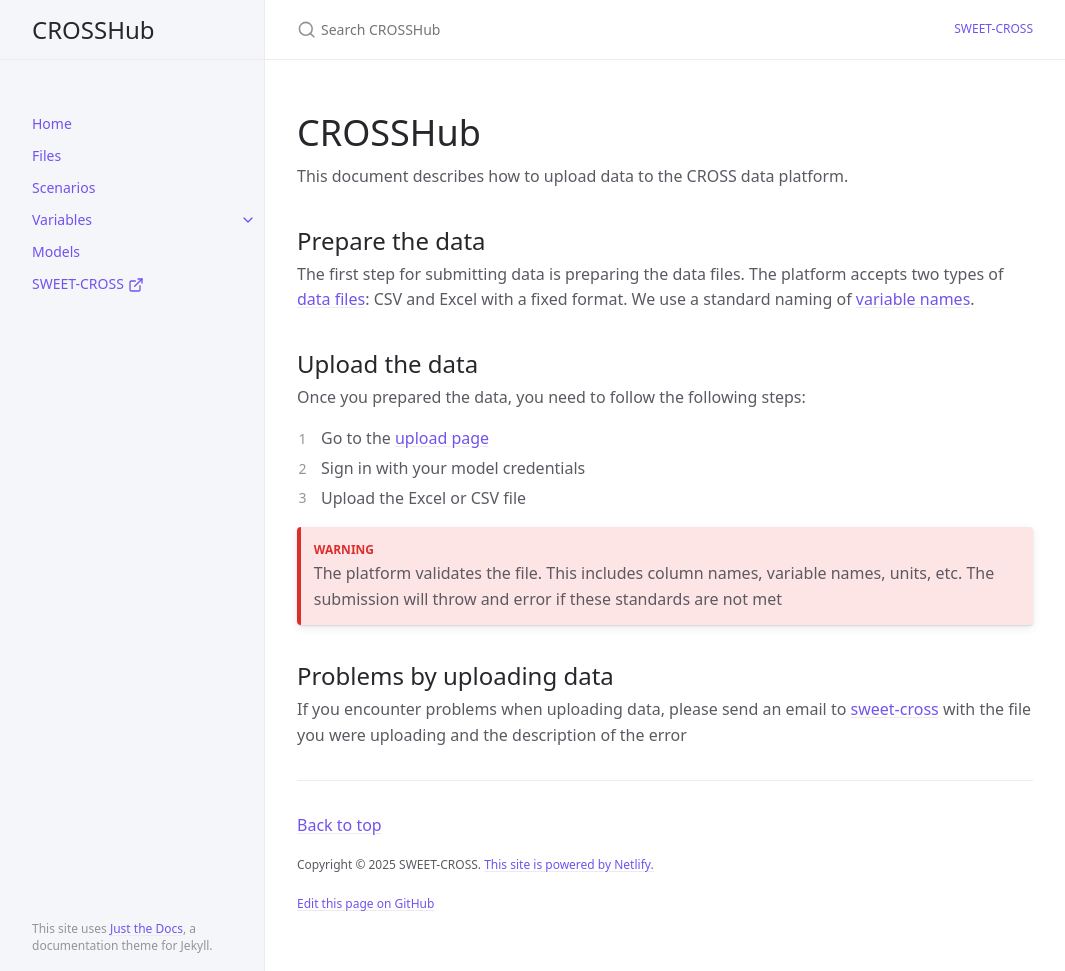
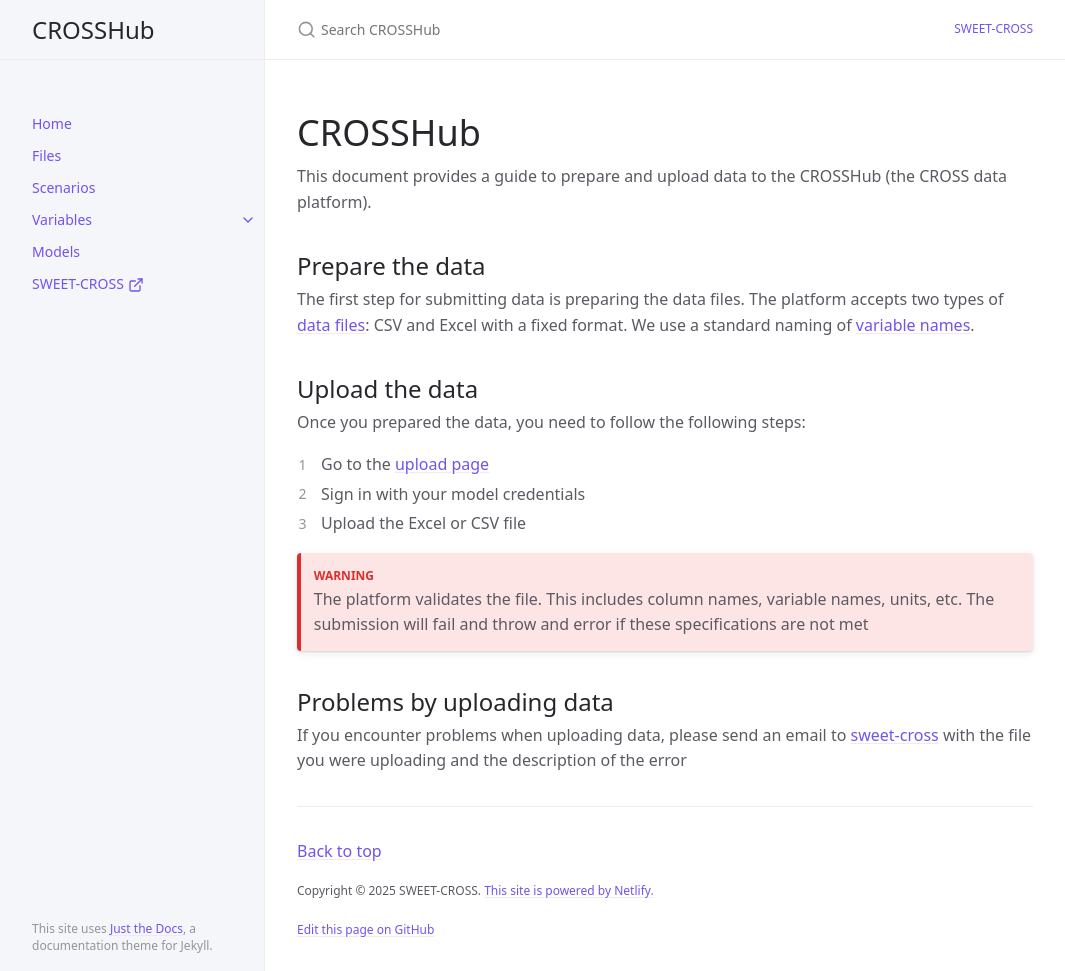
Before and after one commit to sweet-cross/data-model, a Jekyll site: the page built from index.md, in a window 1280 px wide and 971 px high. Shown: the whole window, without its empty margins (107-1172 px from the left). Built offline with Jekyll 4.4.1, drawn with Linux system fonts in a browser that asks for light colours; cached includes are drawn as plain includes.

Commit message:
some text corrections

```diff
--- a/index.md
+++ b/index.md
@@ -7,7 +7,7 @@ nav_order: 1
 
 # CROSSHub
 
-This document describes how to upload data to the CROSS data platform.
+This document provides a guide to prepare and upload data to the CROSSHub (the CROSS data platform).
 
 
 ## Prepare the data
@@ -25,7 +25,7 @@ Once you prepared the data, you need to follow the following steps:
 3. Upload the Excel or CSV file
 
 {: .warning }
-The platform validates the file. This includes column names, variable names, units, etc. The submission will throw and error if these standards are not met
+The platform validates the file. This includes column names, variable names, units, etc. The submission will fail and throw and error if these specifications are not met
 
 
 
```
